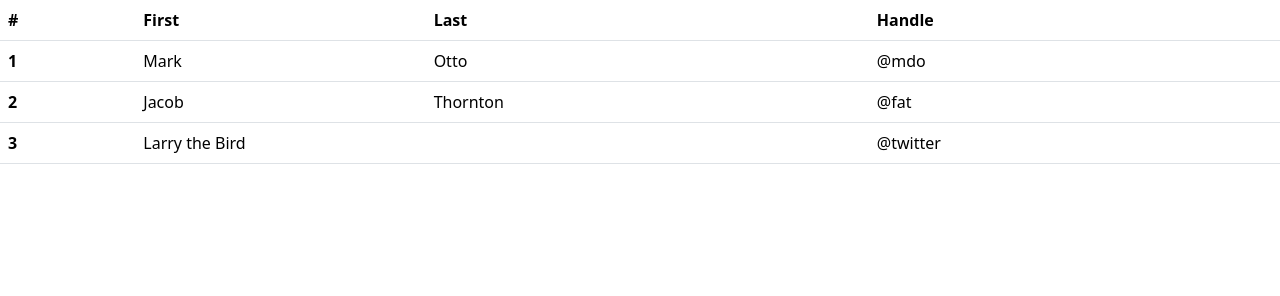
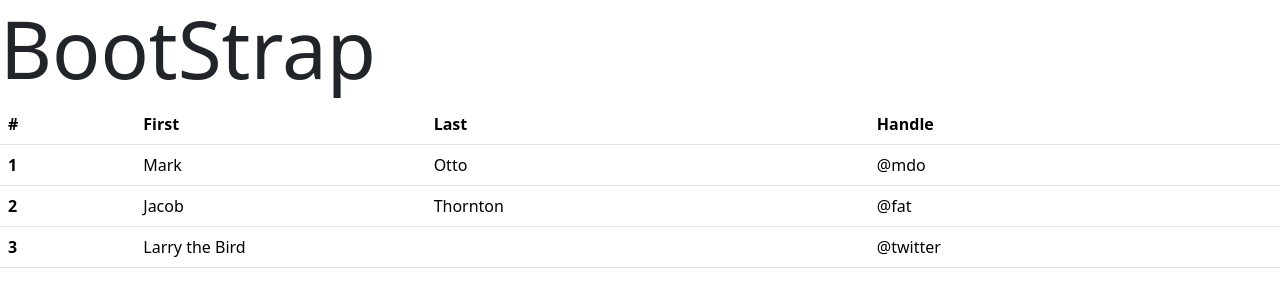
Before and after one commit to qaolgawu/intro-bootstrap, a plain HTML site: page pages/index.html in a window 1280 px wide. Drawn offline with nearby package versions, Linux system fonts and the light colour scheme.

```diff
--- a/pages/index.html
+++ b/pages/index.html
@@ -13,6 +13,8 @@
 </head>
 
 <body>
+    <h1 class="display-1 --bs-danger">BootStrap</h1>
+
     <table class="table">
         <thead>
             <tr>
```
